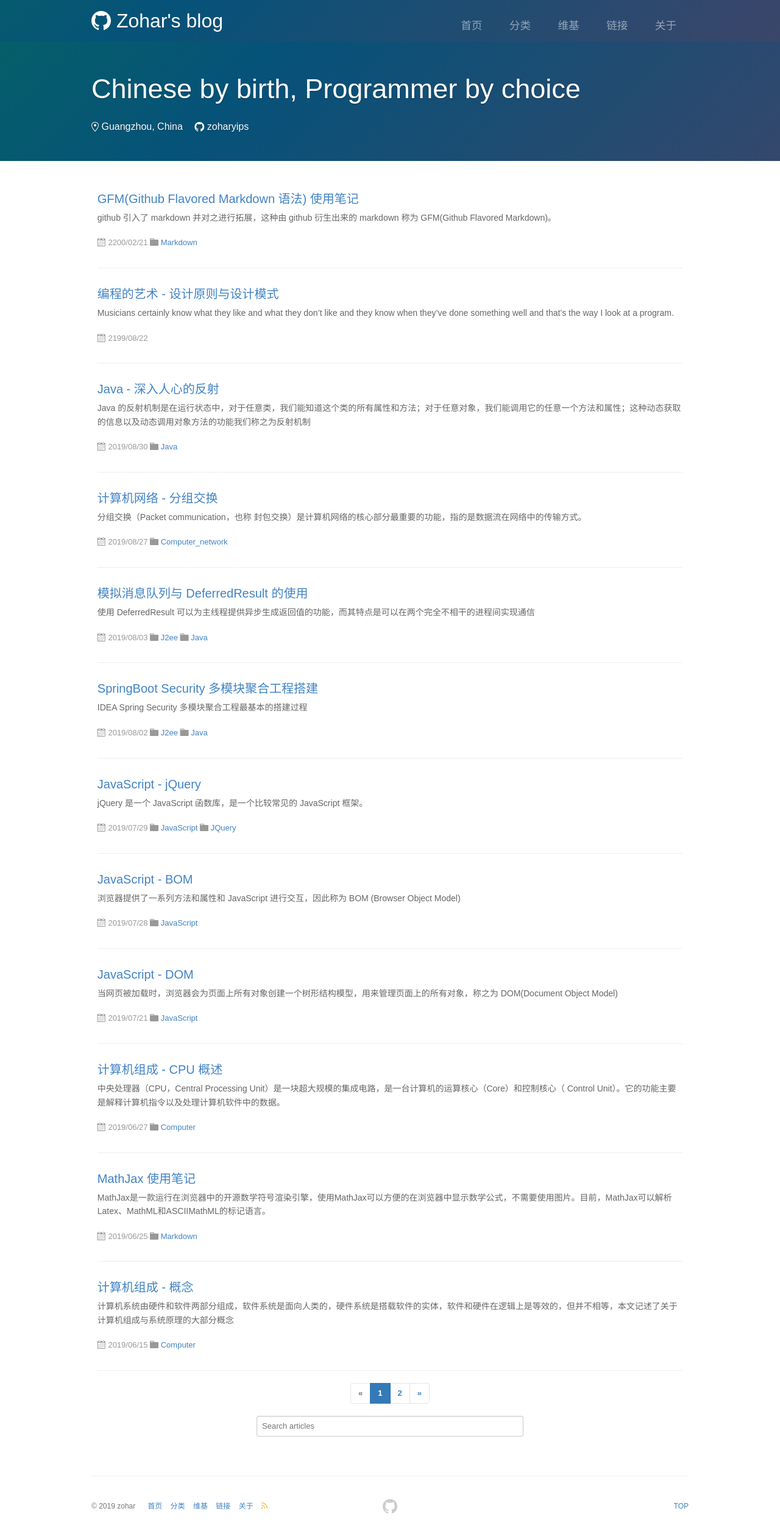
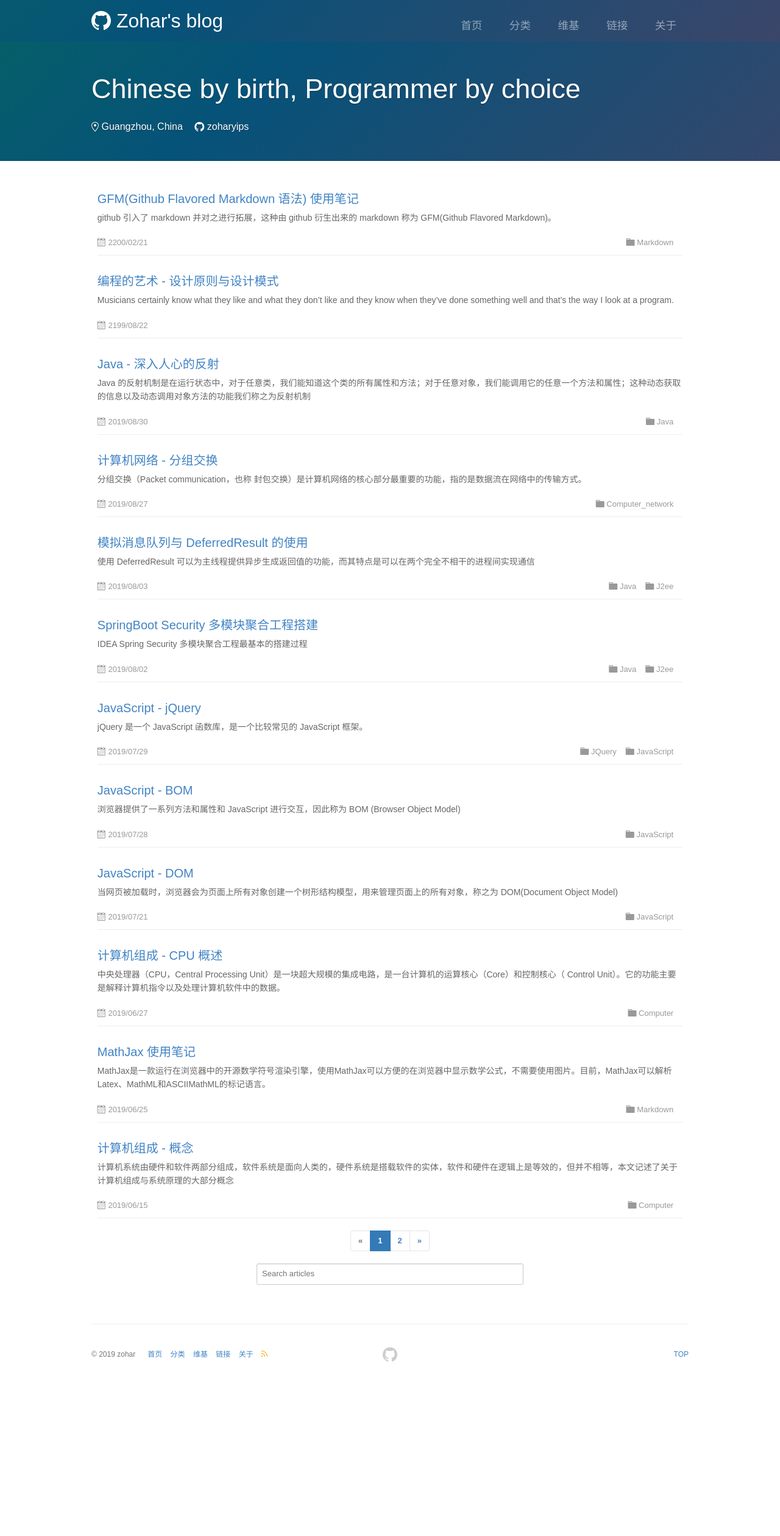
Before and after one commit to zoharyips/zoharyips.github.io, a Jekyll site: the page built from index.html, in a window 1280 px wide. Shown: the whole page at 61% size. Built offline with Jekyll 4.4.1, drawn with Linux system fonts in a browser that asks for light colours; the list of posts is cut into pages by our own code; after the commit the page ends 2270 px from its top, so only the background shows below that.

```diff
--- a/index.html
+++ b/index.html
@@ -41,11 +41,11 @@
         <h3 class="repo-list-name"><a href="{{ post.url }}">{{ post.title }}</a></h3>
         <p class="repo-list-description">{{ post.excerpt | strip_html | strip }}</p>
         <p class="repo-list-meta">
-          <span class="meta-info">
+          <span class="meta-info-left">
             <span class="octicon octicon-calendar"></span> {{ post.date | date: "%Y/%m/%d" }}
           </span>
           {% for cat in post.categories %}
-          <span class="meta-info">
+          <span class="meta-info-right">
             <span class="octicon octicon-file-directory"></span>
             <a href="/categories/#{{ cat }}" title="{{ cat }}">{{ cat }}</a>
           </span>
```
